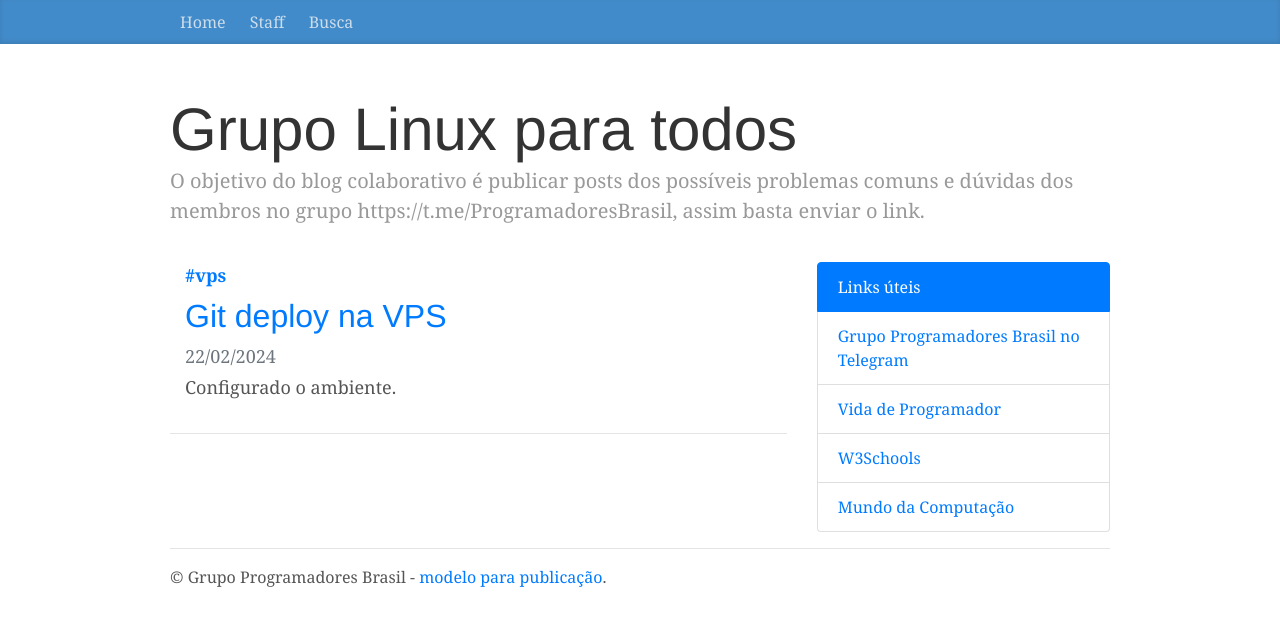
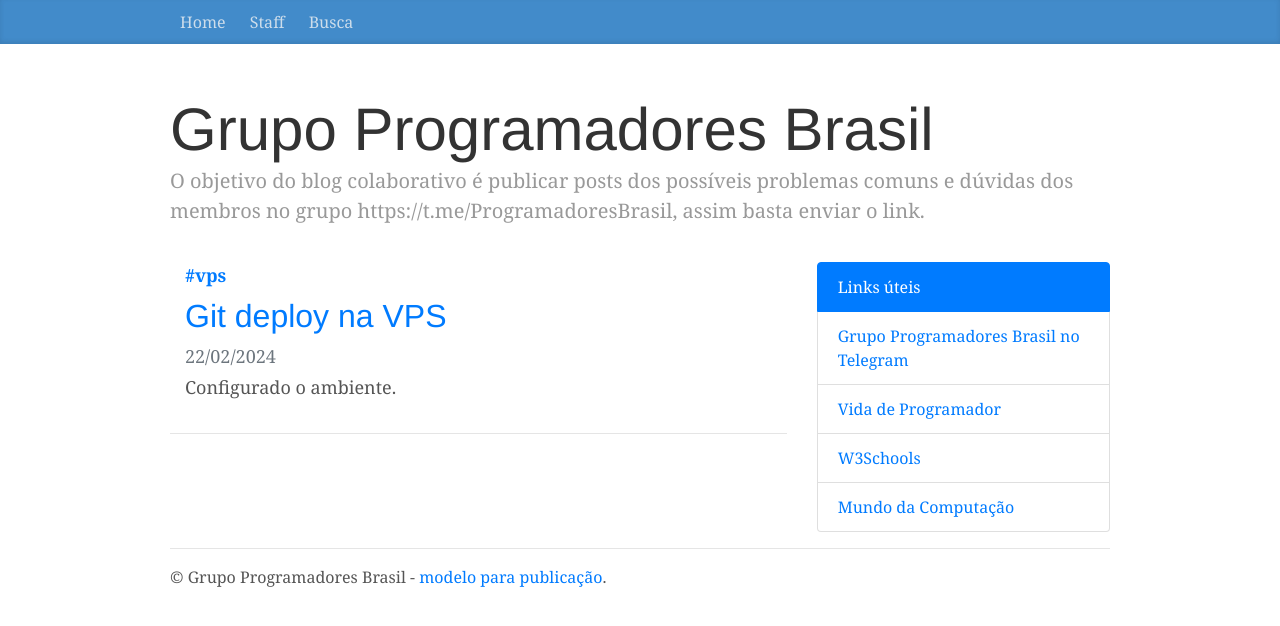
Before and after one commit to grupoprogramadoresBrasil/grupoprogramadoresBrasil.github.io, a Jekyll site: the page built from index.html, in a window 1280 px wide. Shown: the top 626 px of the page. Built offline with Jekyll 4.4.1, drawn with Linux system fonts in a browser that asks for light colours.

Commit message:
first commit

```diff
--- a/_config.yml
+++ b/_config.yml
@@ -1,9 +1,9 @@
 # Site settings
-title: "Grupo Linux para todos"
+title: "Grupo Programadores Brasil"
 email: rmsaitam@gmail.com
 description: "O objetivo do blog colaborativo é publicar posts dos possíveis problemas comuns e dúvidas dos membros no grupo https://t.me/ProgramadoresBrasil, assim basta enviar o link."
 baseurl: "/"
-url: "https://programadoresbr.github.io"
+url: "https://grupoprogramadoresbrasil.github.io"
 twitter_username: "@blogcomputacao"
 github_username:  "rmsaitam"
 color_theme:  "#515151"
```
Also changed, not shown: 1 other file.
